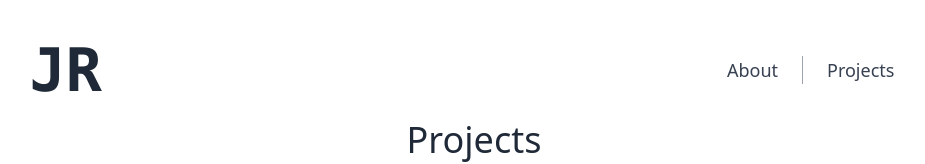
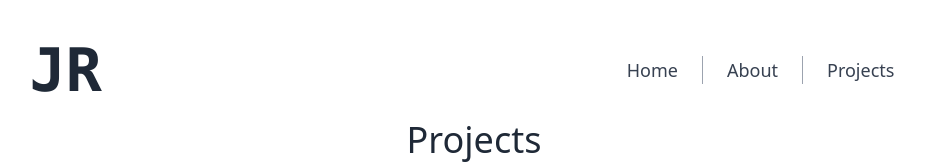
Before and after one commit to jetroberts/portfolio, a React (Create React App) app: page /projects in a window 1280 px wide. Shown: the top 164 px of the page, without its empty margins (166-1091 px from the left). Built offline with nearby package versions, Linux system fonts and the light colour scheme.

Commit message:
Added a home button to the navbar.

```diff
--- a/src/components/Footer.js
+++ b/src/components/Footer.js
@@ -2,7 +2,7 @@ import React from 'react';
 
 export default function Footer() {
     return (
-        <div className='container my-5 static bottom-0'>
+        <div className='container mt-5 static bottom-0'>
             <div className='flex justify-center divide-x divide-gray-400'>
                 <a href='https://www.linkedin.com/in/joshuaetroberts' className='text-xl px-5 hover:text-yellow-700'>LinkedIn</a>
                 <a href='https://www.facebook.com/JoshuaEdwinTudorRoberts' className='text-xl px-5 hover:text-yellow-700'>Facebook</a>
--- a/src/components/Navbar.js
+++ b/src/components/Navbar.js
@@ -9,6 +9,9 @@ export default function Navbar() {
                 </h1>
                 <div className='flex items-center divide-x divide-gray-400 text-gray-700'>
                     <span className="md:text-lg px-3 md:px-6 hover:text-yellow-700">
+                        <Link to='/about'>Home</Link>
+                    </span>
+                    <span className="md:text-lg px-3 md:px-6 hover:text-yellow-700">
                         <Link to='/about'>About</Link>
                     </span>
                     <span className="text-sm md:text-lg px-3 md:px-6 hover:text-yellow-700">
```
